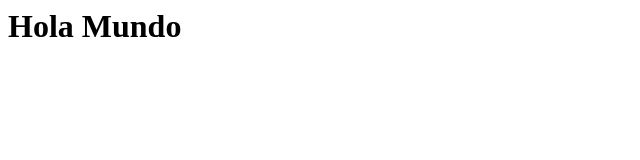
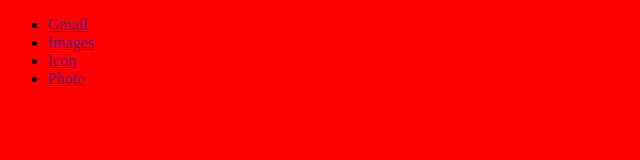
Before and after one commit to FAD95/Google-Clone, a plain HTML site: page index.html in a window 1280 px wide. Shown: the whole page, without its empty margins (0-640 px from the left). Drawn offline with Linux system fonts and the light colour scheme.

Commit message:
Header maquetado

```diff
--- a/index.html
+++ b/index.html
@@ -1,5 +1,30 @@
-<html>
+<!DOCTYPE html>
+<html lang="en">
+  <head>
+    <meta charset="UTF-8" />
+    <meta name="viewport" content="width=device-width, initial-scale=1.0" />
+    <meta http-equiv="X-UA-Compatible" content="ie=edge" />
+    <link rel="stylesheet" href="./styles/css/main.css" />
+    <title>Google Clone</title>
+  </head>
   <body>
-    <h1>Hola Mundo</h1>
+    <header>
+      <nav>
+        <ul>
+          <li>
+            <a href="">Gmail</a>
+          </li>
+          <li>
+            <a href="">Images</a>
+          </li>
+          <li>
+            <a href="">Icon</a>
+          </li>
+          <li>
+            <a href="">Photo</a>
+          </li>
+        </ul>
+      </nav>
+    </header>
   </body>
 </html>
--- /dev/null
+++ b/styles/sass/main.scss
@@ -0,0 +1,3 @@
+body{
+    background-color: red;
+}
```
Also changed, not shown: styles/css/main.css (added), 1 other file.
